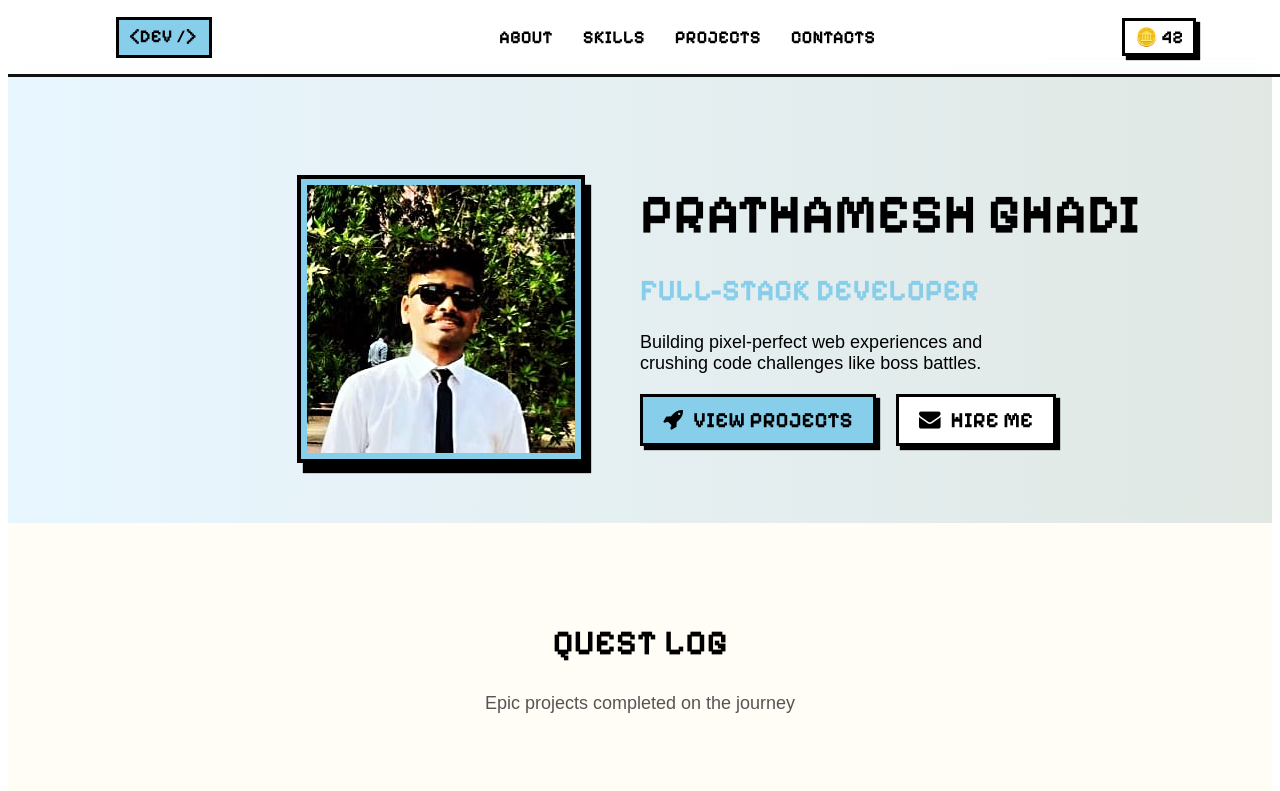
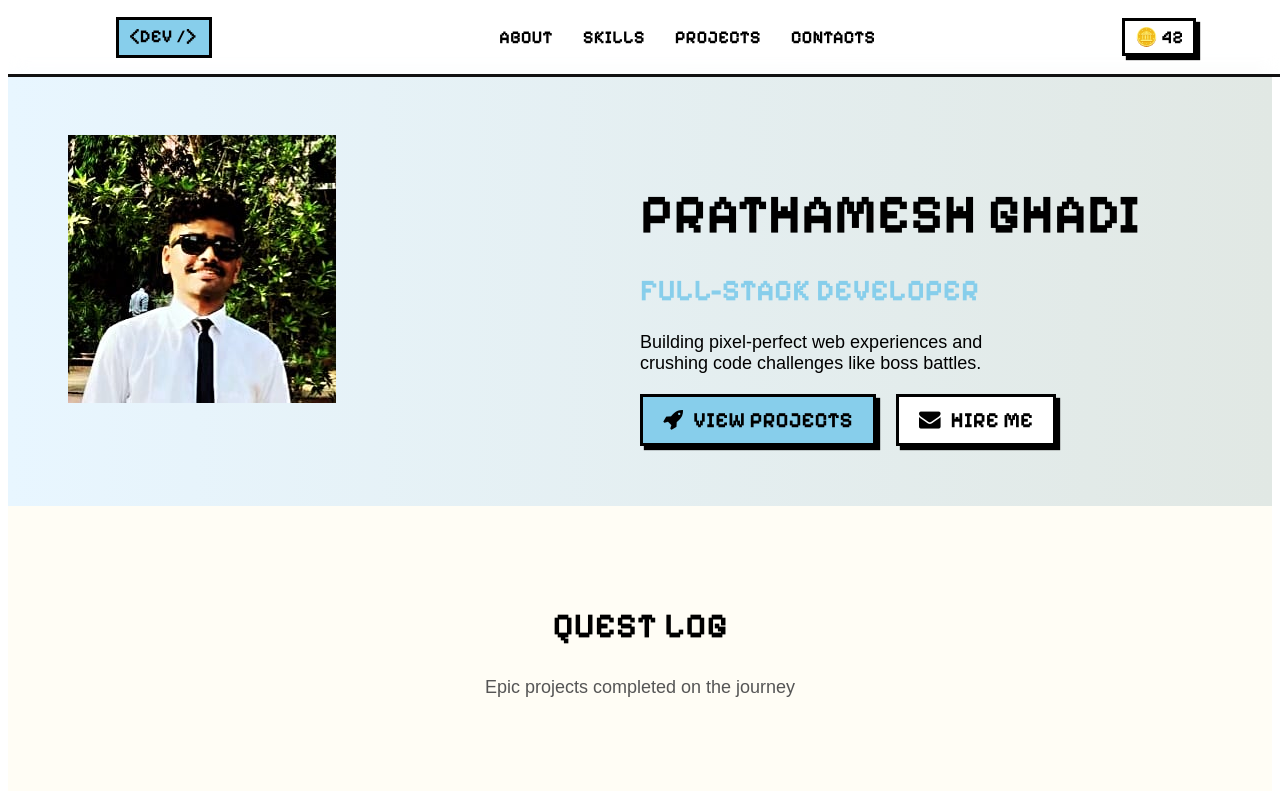
Before and after one commit to prats212003/my-gaming-portfolio, a React (Vite) app: page / in a window 1280 px wide. Shown: the top 791 px of the page. Built offline with nearby package versions, Linux system fonts and the light colour scheme.

Commit message:
Update profile image source in Hero component

```diff
--- a/src/Hero.jsx
+++ b/src/Hero.jsx
@@ -5,7 +5,7 @@ export default function Hero() {
   return (
     <section className="hero" id="Hero">
       <div className="hero-left">
-        <div className="avatar"><img src="/Profile.png" alt="My photo" /></div>
+        <img src={`${import.meta.env.BASE_URL}Profile.png`} alt="Profile" />
       </div>
 
       <div className="hero-right">
```
